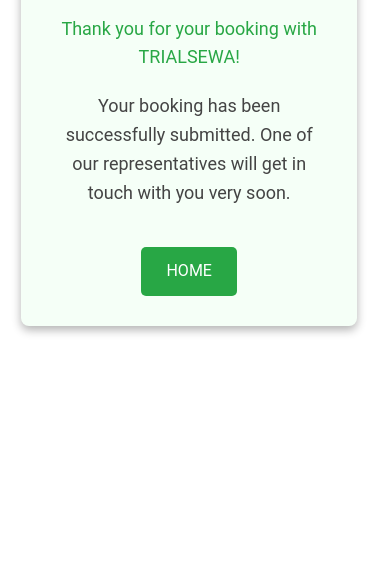
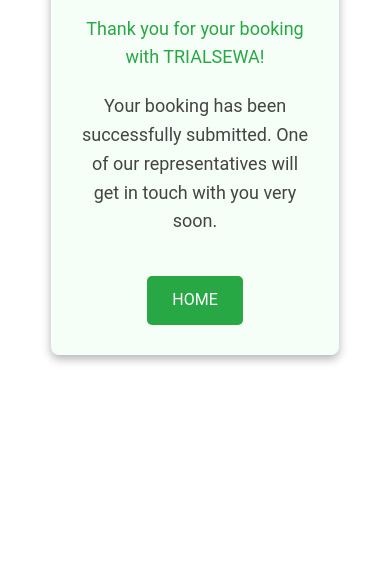
Before and after one commit to lavthaiba/trialsewa, a plain HTML site: page thankyou.html in a window 390 px wide. Shown: the part 303-868 px from the top of the page. Before the commit the page ends 844 px from the top, so only its background shows below. Drawn offline with Linux system fonts and the light colour scheme.

Commit message:
thankyou page margin adjusted

```diff
--- a/thankyou.html
+++ b/thankyou.html
@@ -64,8 +64,8 @@
 
 	@media only screen and (max-width: 600px) {
 	.thank-you {
-    width: 21em;
-    margin: 10em -1.8em;
+    width: 18em;
+    margin: 10em auto;
 	}
 	}
 
```
